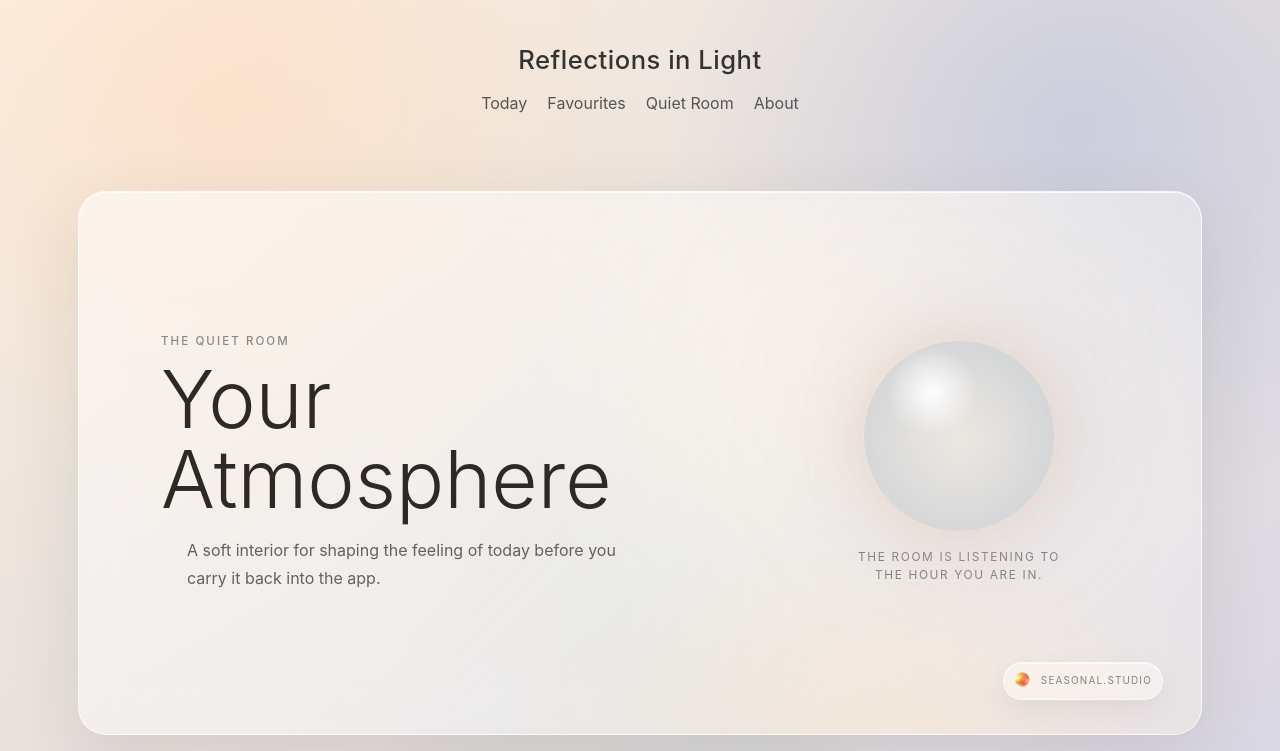
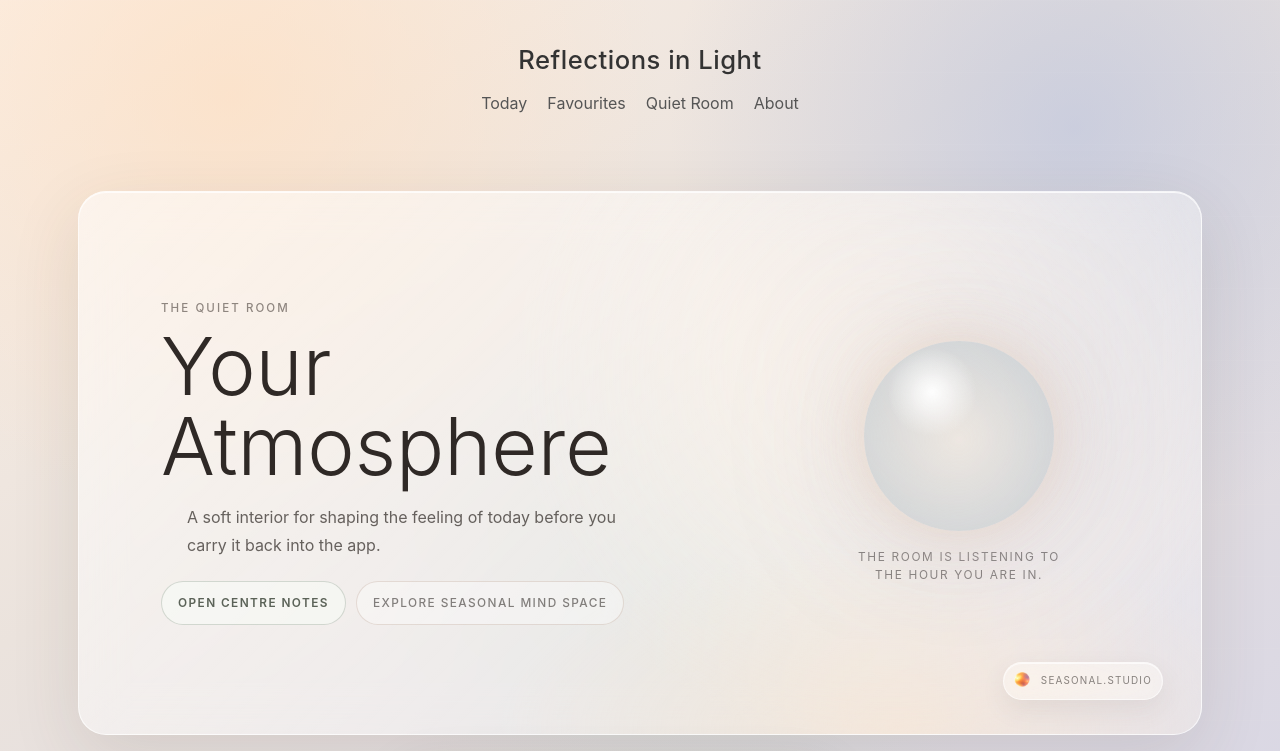
Before and after one commit to SOliv1/Daily-Reflections-App, a React (Create React App) app: page /quiet-room in a window 1280 px wide. Shown: the top 751 px of the page. Built offline with nearby package versions, Linux system fonts and the light colour scheme.

Commit message:
Add companion links to seasonal spaces

```diff
--- a/src/pages/Testing.css
+++ b/src/pages/Testing.css
@@ -121,6 +121,50 @@
   font-size: 1rem;
   line-height: 1.72;
   color: rgba(47, 41, 38, 0.72);
+}
+
+.quiet-room-companion-links {
+  display: inline-flex;
+  flex-wrap: wrap;
+  justify-content: center;
+  gap: 10px;
+  margin-top: 22px;
+}
+
+.quiet-room-companion-link {
+  display: inline-flex;
+  align-items: center;
+  justify-content: center;
+  min-height: 2.5rem;
+  padding: 0.72rem 1rem;
+  border: 1px solid rgba(92, 112, 94, 0.24);
+  border-radius: 999px;
+  background: rgba(248, 250, 246, 0.64);
+  color: rgba(47, 57, 44, 0.78);
+  font-size: 0.74rem;
+  font-weight: 600;
+  letter-spacing: 0.12em;
+  text-decoration: none;
+  text-transform: uppercase;
+  transition: background 0.2s ease, border-color 0.2s ease, transform 0.2s ease;
+}
+
+.quiet-room-companion-link:hover {
+  background: rgba(247, 252, 241, 0.82);
+  border-color: rgba(90, 117, 88, 0.34);
+  transform: translateY(-1px);
+}
+
+.quiet-room-companion-link-secondary {
+  background: rgba(255, 255, 255, 0.34);
+  border-color: rgba(149, 112, 87, 0.2);
+  color: rgba(47, 41, 38, 0.58);
+  font-weight: 500;
+}
+
+.quiet-room-companion-link-secondary:hover {
+  background: rgba(255, 251, 246, 0.56);
+  border-color: rgba(149, 112, 87, 0.3);
 }
 
 .quiet-room-orb-stage {
--- a/src/pages/Testing.js
+++ b/src/pages/Testing.js
@@ -72,6 +72,7 @@ const orbChoices = [
 
 const DAILY_ORB_URL = "https://soliv1.github.io/Daily-Reflections-App/";
 const CENTRE_NOTES_URL = "https://centre-notes.netlify.app/";
+const SEASONAL_MIND_SPACE_URL = "https://soliv1.github.io/Seasonal-mind-space/";
 const SEASONAL_STUDIO_URL = "https://seasonal.studio/";
 
 function getRhythmChoice(rhythm) {
@@ -493,6 +494,24 @@ function QuietRoom() {
             A soft interior for shaping the feeling of today before you carry it
             back into the app.
           </p>
+          <div className="quiet-room-companion-links" aria-label="Companion spaces">
+            <a
+              className="quiet-room-companion-link"
+              href={CENTRE_NOTES_URL}
+              target="_blank"
+              rel="noopener noreferrer"
+            >
+              Open Centre Notes
+            </a>
+            <a
+              className="quiet-room-companion-link quiet-room-companion-link-secondary"
+              href={SEASONAL_MIND_SPACE_URL}
+              target="_blank"
+              rel="noopener noreferrer"
+            >
+              Explore Seasonal Mind Space
+            </a>
+          </div>
         </div>
 
         <div className="quiet-room-orb-stage">
```
